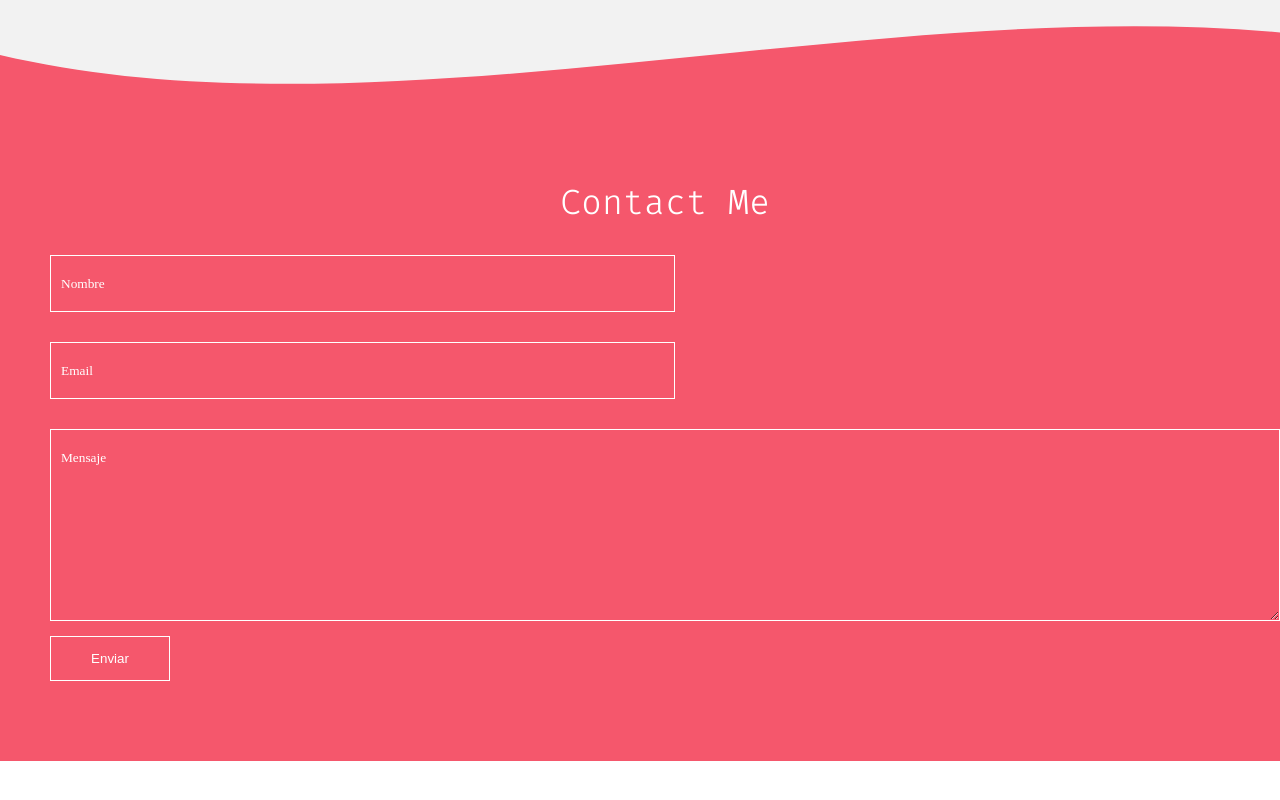
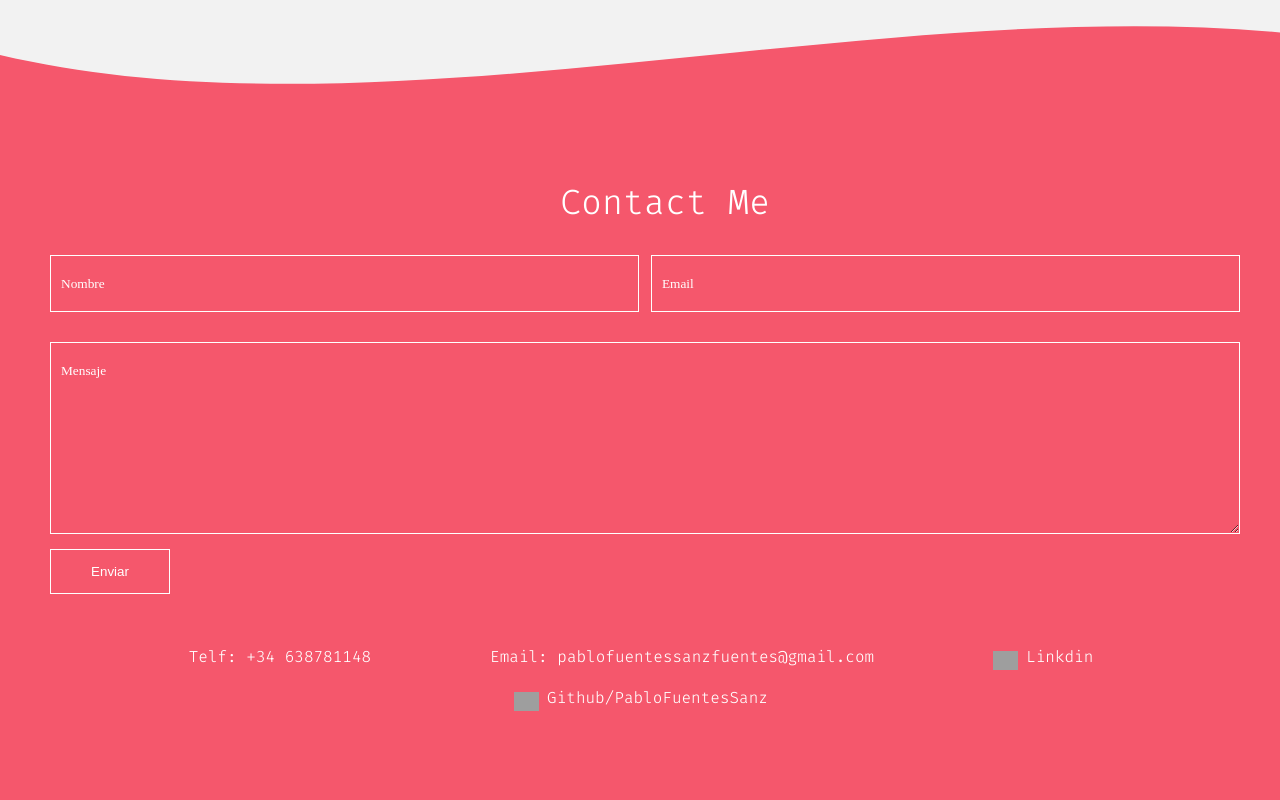
Before and after one commit to PabloFuentesSanz/Portfolio, a React (Create React App) app: page / in a window 1280 px wide. Shown: the part 2997-3797 px from the top of the page. Before the commit the page ends 3758 px from the top, so only its background shows below. Built offline with nearby package versions, Linux system fonts and the light colour scheme; no server answers; grey boxes are pictures that could not be loaded.

Commit message:
Contact footer

```diff
--- a/src/components/Contact/index.js
+++ b/src/components/Contact/index.js
@@ -1,19 +1,72 @@
-import React from 'react'
-import './style.css'
+import React from "react";
+import "./style.css";
 function Contact() {
   return (
     <footer id="contacto">
-        <div className="contenedor">
-            <h2 className="titulo">Contact Me</h2>
-            <form action="" className="form">
-                <input className="input"  type="text" name="" id="" placeholder="Nombre"/>
-                <input className="input"  type="email" name="" id="" placeholder="Email"/>
-                <textarea  className="input" name="" id="" cols="30" rows="10" placeholder="Mensaje"></textarea>
-                <input className="input"  type="submit" value="Enviar"/>
-            </form>
-        </div>
+      <div className="contenedor">
+        <h2 className="titulo">Contact Me</h2>
+        <form action="" className="form">
+          <div className="row">
+            <input
+              className="input"
+              type="text"
+              name=""
+              id=""
+              placeholder="Nombre"
+            />
+            <input
+              className="input"
+              type="email"
+              name=""
+              id=""
+              placeholder="Email"
+            />
+          </div>
+          <textarea
+            className="input"
+            name=""
+            id=""
+            cols="30"
+            rows="10"
+            placeholder="Mensaje"
+          ></textarea>
+          <input className="input" type="submit" value="Enviar" />
+        </form>
+        <p className="center">
+          <span className="marginR">Telf: +34 638781148</span>
+          <span className="marginR">
+            Email: pablofuentessanzfuentes@gmail.com
+          </span>
+          <span className="marginR">
+            <a
+              href="https://www.linkedin.com/in/pablo-fuentes-512258134/"
+              target="_blank"
+              className="linkContact"
+            >
+              <img
+                src="https://telecos.upc.edu/es/shared/images/social/logos-rodons/linkedin-circle.png/@@images/a17d006e-5c0d-4004-9fe7-650c7fabd690.png"
+                className="linkContact"
+              />
+              Linkdin
+            </a>
+          </span>
+          <span className="marginR">
+            <a
+              href="https://github.com/PabloFuentesSanz"
+              target="_blank"
+              className="linkContact"
+            >
+              <img
+                src="https://cdn2.downdetector.com/static/uploads/logo/github.logo.png"
+                className="linkContact"
+              />
+              Github/PabloFuentesSanz
+            </a>
+          </span>
+        </p>
+      </div>
     </footer>
-  )
+  );
 }
 
-export default Contact
+export default Contact;
--- a/src/components/Contact/style.css
+++ b/src/components/Contact/style.css
@@ -8,8 +8,13 @@ footer{
     display: flex;
     flex-wrap: wrap;
     justify-content: space-between;
+    margin-right: 40px;
 }
-
+.linkContact{
+    width: 25px;
+    margin-bottom: -8px;
+    margin-right: 8px;
+}
 .input{
     background: transparent;
     border: 0;
@@ -47,3 +52,26 @@ input[type="submit"]:hover{
     color: tomato;
     background: #fff;
 }
+
+.linkContact{
+    color: white;
+    text-decoration: none;
+}
+
+.marginR{
+    margin-top: 20px;
+}
+.center{
+    display: flex;
+    margin-top: 2em;
+    justify-content: center;
+    flex-wrap: wrap;
+    margin-right: 40px;
+    gap: 10%;
+
+}
+.row{
+    width: 100%;
+    display: flex;
+    gap: 1%;
+}
```
